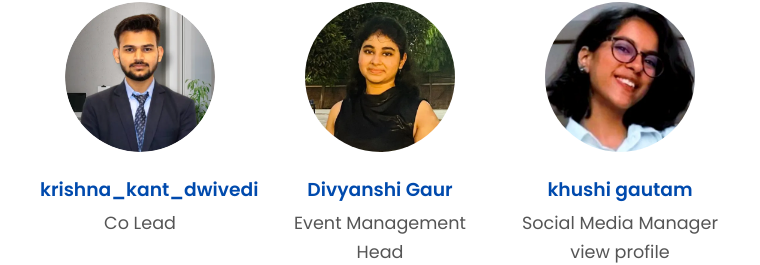
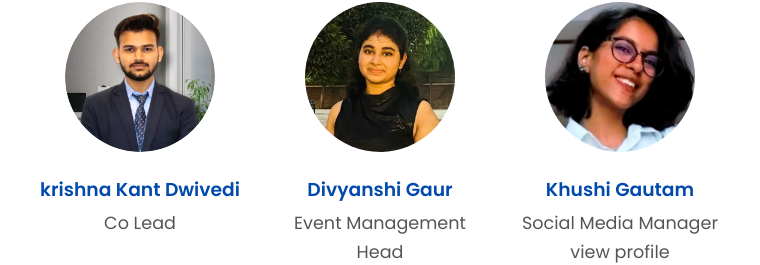
Before and after one commit to vasu07017/gcd, a plain HTML site: page index.html in a window 1280 px wide. Shown: the part 1499-1764 px from the top of the page, 380-1140 px from the left. Drawn offline with Linux system fonts and the light colour scheme.

Commit message:
Update index.html

```diff
--- a/index.html
+++ b/index.html
@@ -99,8 +99,8 @@
           <p>GDG Lead</p>
         </div>
         <div class="team-member">
-          <img src="icon+images/krishna_kant_dwivedi.webp" alt="krishna_kant_dwivedi">
-          <h3>krishna_kant_dwivedi</h3>
+          <img src="icon+images/krishna_kant_dwivedi.webp" alt="krishna Kant Dwivedi">
+          <h3>krishna Kant Dwivedi</h3>
           <p>Co Lead</p>
         </div>
 
@@ -111,8 +111,8 @@
         </div>
 
         <div class="team-member">
-          <img src="icon+images/khushi_gautam_D5c1jEH.webp" alt="khushi gautam">
-          <h3>khushi gautam</h3>
+          <img src="icon+images/khushi_gautam_D5c1jEH.webp" alt="Khushi Gautam">
+          <h3>Khushi Gautam</h3>
           <p>Social Media Manager</p>
          <a href-=""> <p>view profile</p></a>
         </div>
```
